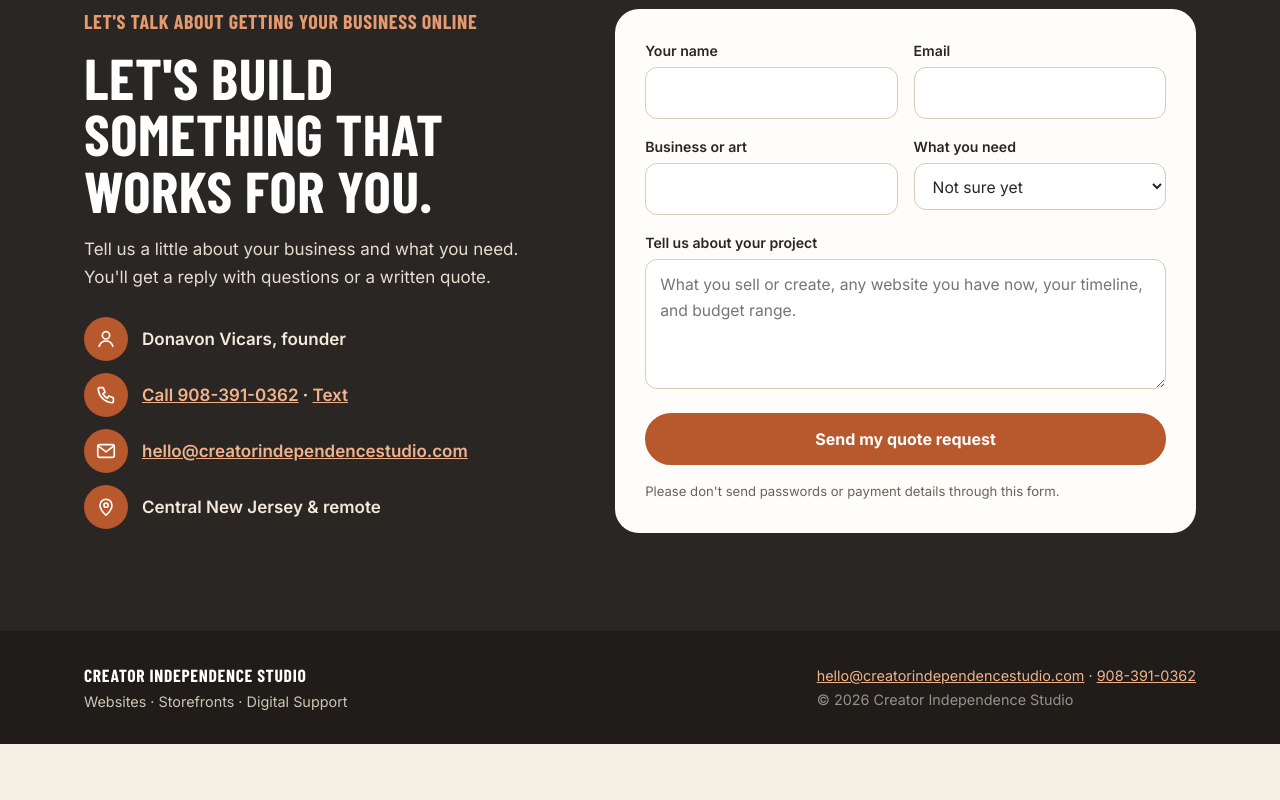
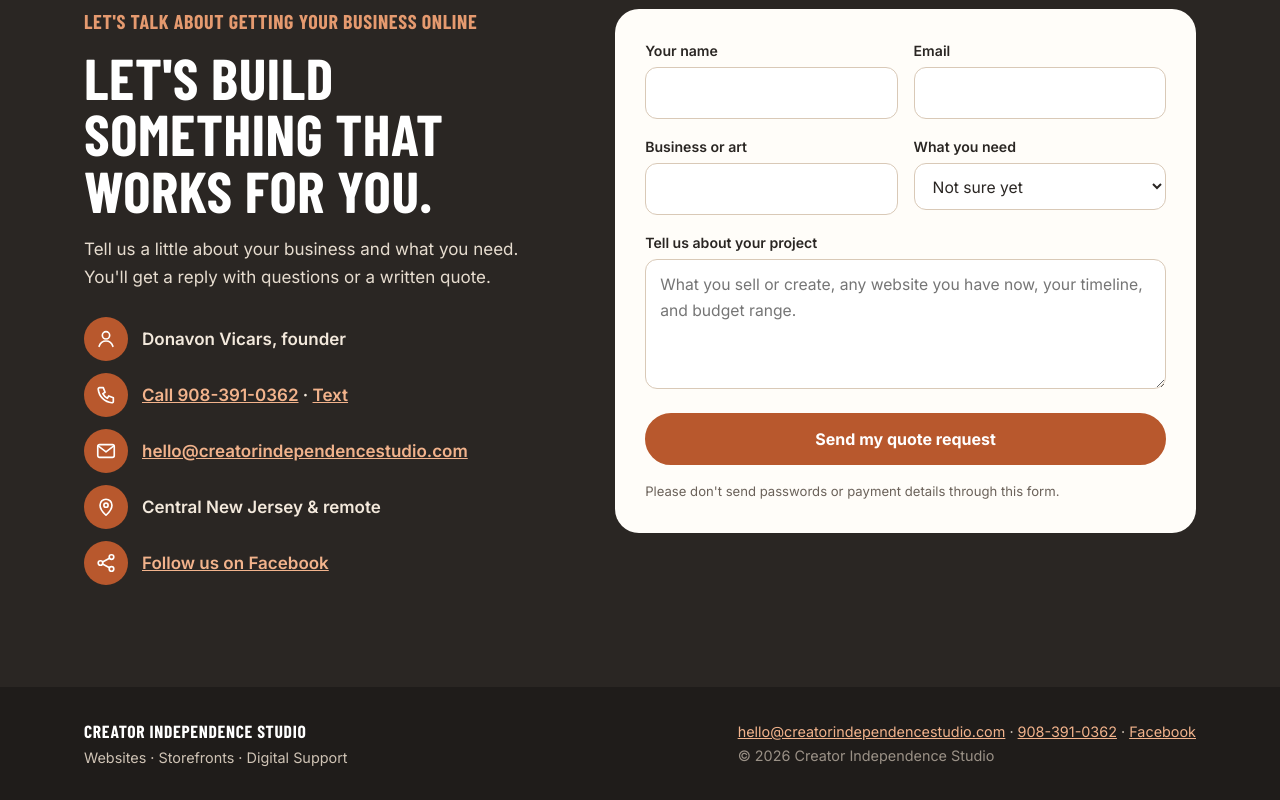
Before and after one commit to donovan1914/creatorindependencestudio, a plain HTML site: page index.html in a window 1280 px wide. Shown: the part 5423-6223 px from the top of the page. Before the commit the page ends 6167 px from the top, so only its background shows below. Drawn offline with nearby package versions, Linux system fonts and the light colour scheme; a web font is replaced by a local one.

Commit message:
Update index.html

```diff
--- a/index.html
+++ b/index.html
@@ -355,6 +355,7 @@ footer .tag{font-family:"Barlow Condensed",sans-serif;font-weight:700;text-trans
         <li><span class="ic"><svg><use href="#i-phone"/></svg></span><span><a href="tel:+19083910362">Call 908-391-0362</a> · <a href="sms:+19083910362">Text</a></span></li>
         <li><span class="ic"><svg><use href="#i-mail"/></svg></span><a href="mailto:hello@creatorindependencestudio.com">hello@creatorindependencestudio.com</a></li>
         <li><span class="ic"><svg><use href="#i-pin"/></svg></span>Central New Jersey &amp; remote</li>
+        <li><span class="ic"><svg><use href="#i-share"/></svg></span><a href="https://www.facebook.com/profile.php?id=61597092621254" target="_blank" rel="noopener">Follow us on Facebook</a></li>
       </ul>
     </div>
     <form action="https://api.web3forms.com/submit" method="POST">
@@ -393,7 +394,7 @@ footer .tag{font-family:"Barlow Condensed",sans-serif;font-weight:700;text-trans
 <footer>
   <div class="wrap">
     <div><span class="tag">Creator Independence Studio</span><br>Websites · Storefronts · Digital Support</div>
-    <div><a href="mailto:hello@creatorindependencestudio.com">hello@creatorindependencestudio.com</a> · <a href="tel:+19083910362">908-391-0362</a><br><span style="opacity:.7">© 2026 Creator Independence Studio</span></div>
+    <div><a href="mailto:hello@creatorindependencestudio.com">hello@creatorindependencestudio.com</a> · <a href="tel:+19083910362">908-391-0362</a> · <a href="https://www.facebook.com/profile.php?id=61597092621254" target="_blank" rel="noopener">Facebook</a><br><span style="opacity:.7">© 2026 Creator Independence Studio</span></div>
   </div>
 </footer>
 
```
